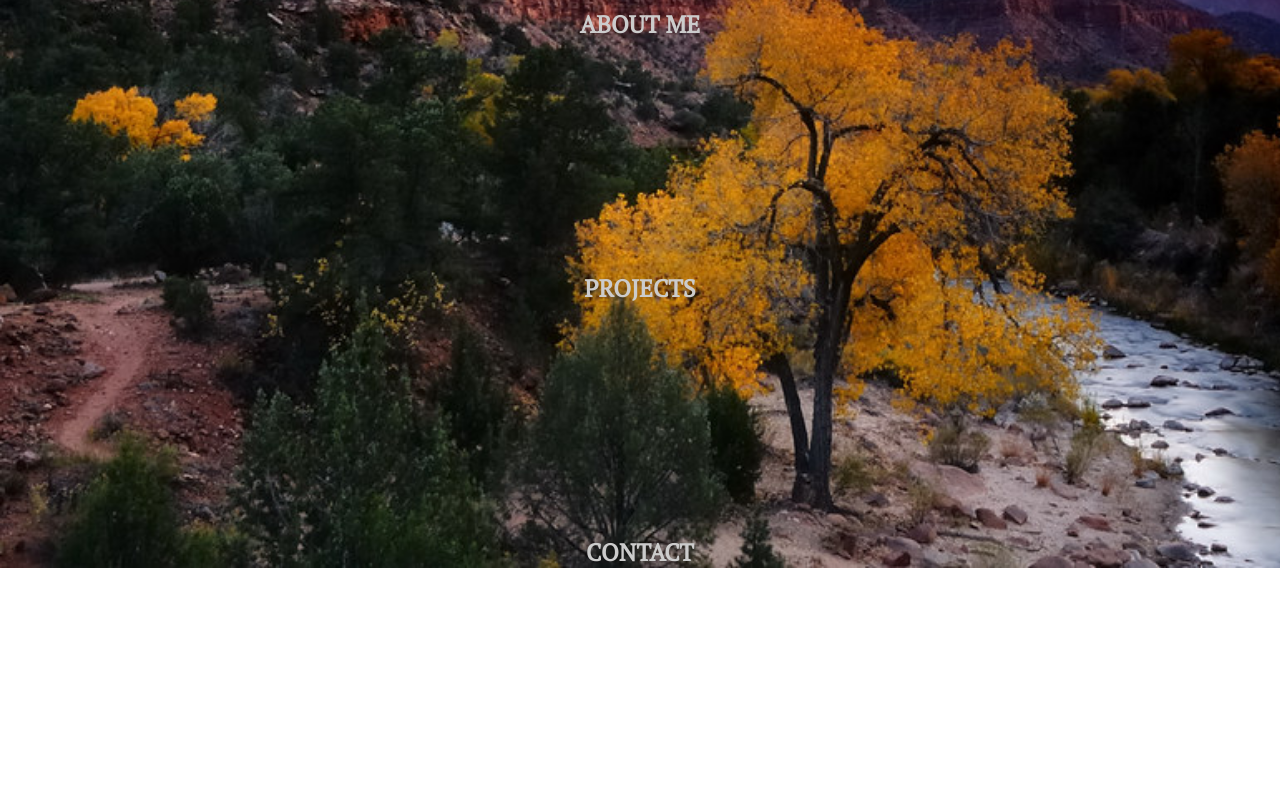
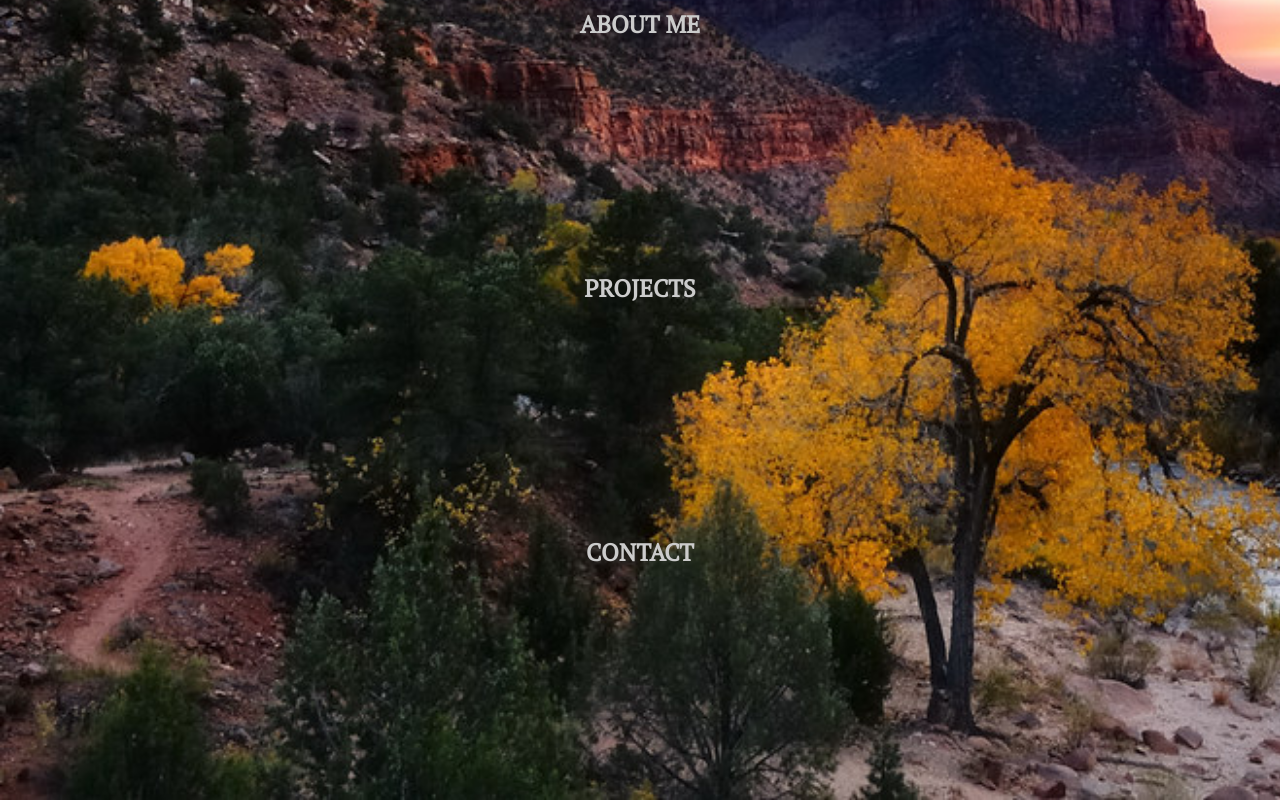
Before and after one commit to rmcguire6/react-portfolio, a React (Create React App) app: page / in a window 1280 px wide. Shown: the part 792-1592 px from the top of the page. Before the commit the page ends 1360 px from the top, so only its background shows below. Built offline with nearby package versions, Linux system fonts and the light colour scheme.

Commit message:
Add section classname to Contact

```diff
--- a/src/components/Contact/Contact.js
+++ b/src/components/Contact/Contact.js
@@ -2,7 +2,7 @@ import React from 'react'
 
 const Contact = () => {
     return (
-        <section id="contact">
+        <section id="contact" className="section">
         <div className="section__header">
            <h2 className="text">CONTACT</h2>
         </div>
```
